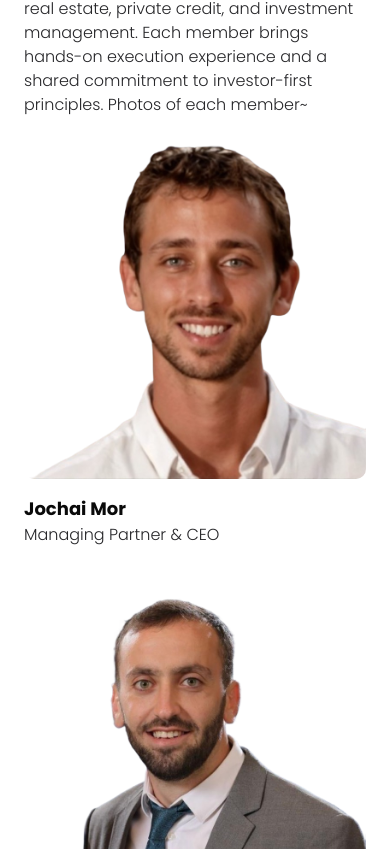
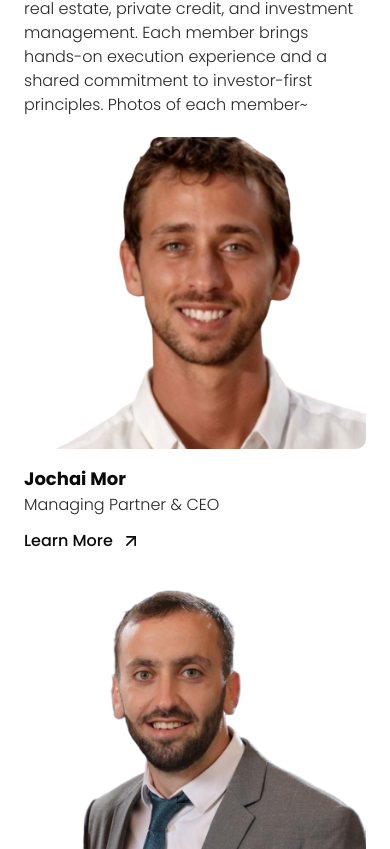
Before and after one commit to kid-us/nevocapital, a React (Vite) app: page /company in a window 390 px wide. Shown: the part 1095-1944 px from the top of the page. Built offline with nearby package versions, Linux system fonts and the light colour scheme.

Commit message:
feat: responsive

```diff
--- a/src/routes/company/index.tsx
+++ b/src/routes/company/index.tsx
@@ -213,7 +213,7 @@ function companyPage() {
                   <img
                     src={team.img}
                     alt={team.name}
-                    className="w-full h-auto transition-all duration-500 ease-in-out group-hover:blur-sm group-hover:bg-black rounded-lg"
+                    className="w-full md:h-auto h-78 transition-all duration-500 ease-in-out group-hover:blur-sm group-hover:bg-black rounded-lg object-cover"
                   />
 
                   {/* Overlay Learn More */}
@@ -222,7 +222,7 @@ function companyPage() {
                     params={{
                       companyId: String(team.name.split(" ")[0]).toLowerCase(),
                     }}
-                    className="absolute inset-0 flex items-center justify-center opacity-0 group-hover:opacity-100 transition-all duration-500 ease-in-out text-white font-bold space-x-2"
+                    className="absolute inset-0 md:flex hidden items-center justify-center opacity-0 group-hover:opacity-100 transition-all duration-500 ease-in-out text-white font-bold space-x-2"
                   >
                     <p>Learn More</p>
                     <ArrowUpRight
@@ -234,7 +234,22 @@ function companyPage() {
                   {/* Name and Position below the image */}
                   <div className="mt-4">
                     <p className="font-bold text-lg">{team.name}</p>
-                    <p className="text-zinc-800">{team.position}</p>
+                    <p className="text-zinc-800 mb-3">{team.position}</p>
+                    <Link
+                      to="/company/$companyId"
+                      className="md:hidden flex items-center space-x-2 transition-all font-medium"
+                      params={{
+                        companyId: String(
+                          team.name.split(" ")[0]
+                        ).toLowerCase(),
+                      }}
+                    >
+                      <p>Learn More</p>
+                      <ArrowUpRight
+                        size={20}
+                        className="transform transition-transform duration-500 group-hover:rotate-45"
+                      />
+                    </Link>
                   </div>
                 </div>
               </Reveal>
```
